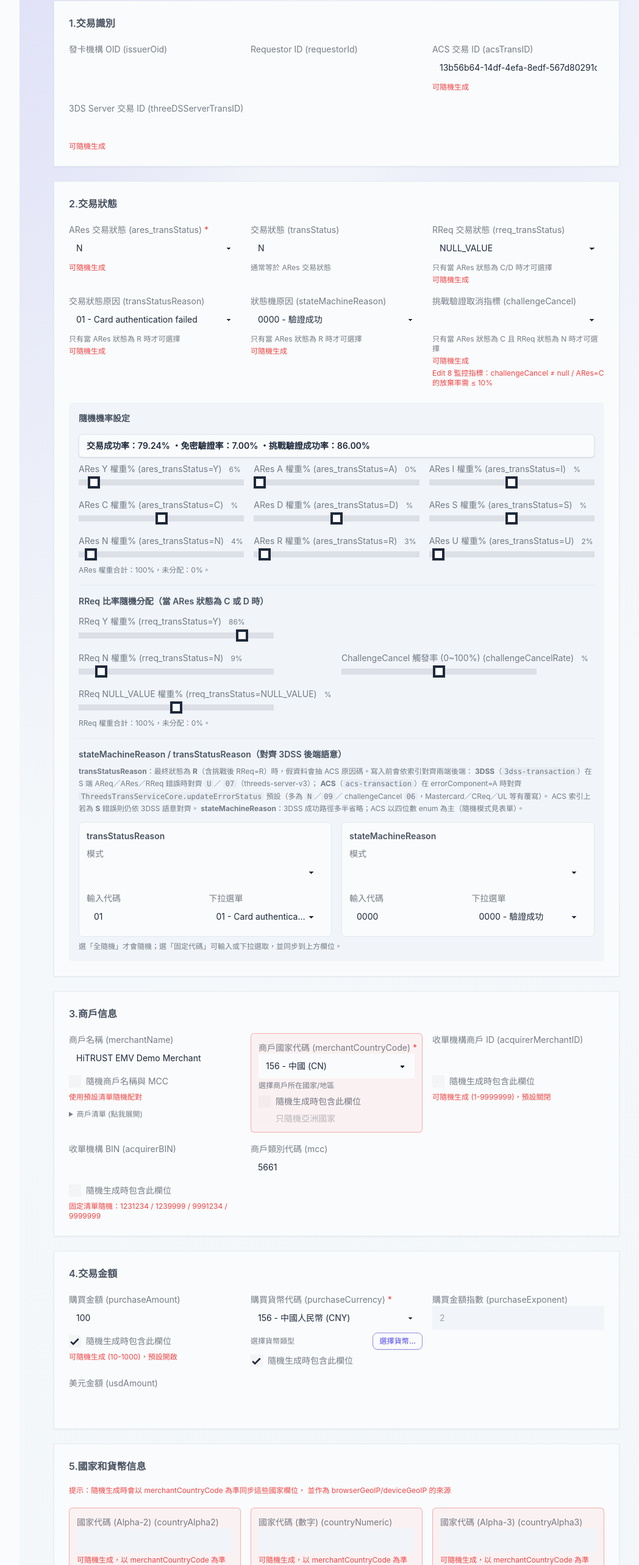
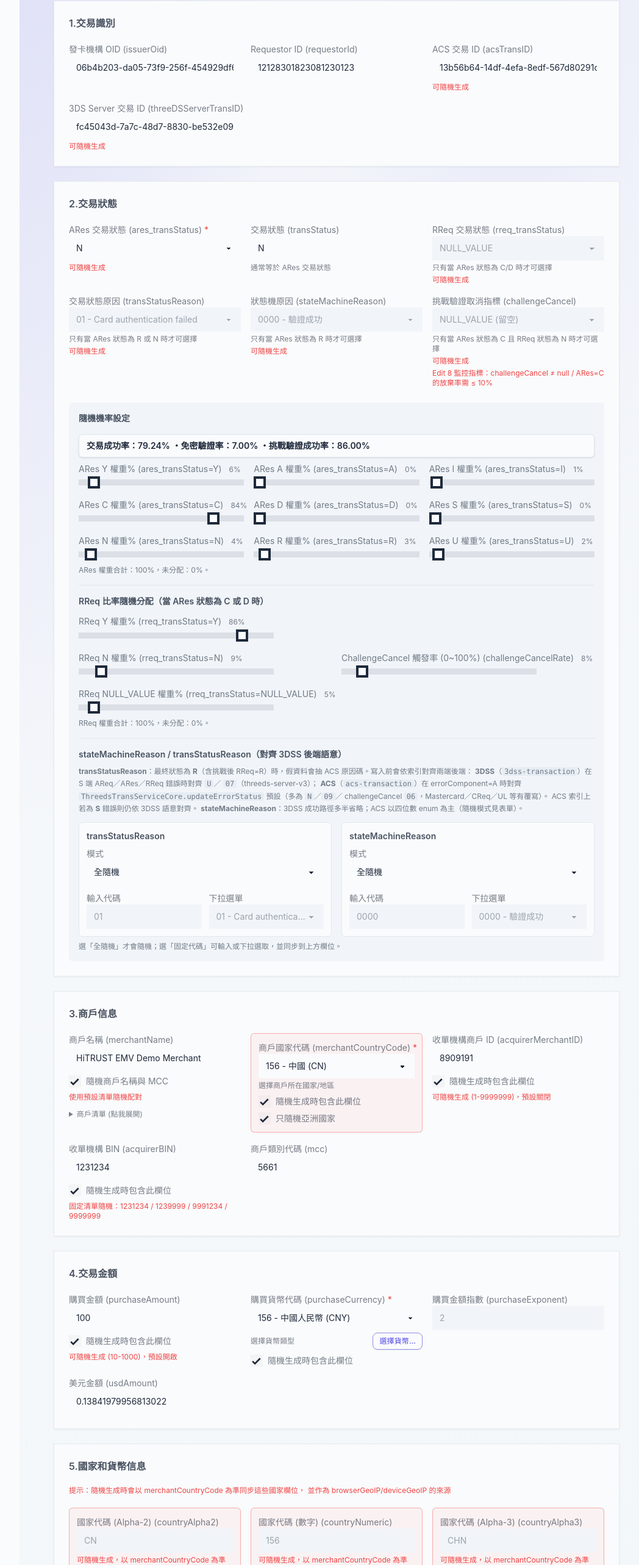
Before and after one commit to xclas721/Grafana-Test-data-ver2, a Vue app: page /test-data/input in a window 1280 px wide. Shown: the part 1697-4263 px from the top of the page at 61% size, without its empty margins (208-1256 px from the left). Built offline with nearby package versions, Linux system fonts and the light colour scheme.

Commit message:
14.chore: 更新 npm 依賴並修正 Test Data 頁型別綁定
npm i 後同步 package-lock；TypeScript 維持 5.9 以通過 vue-tsc。還原 TestDataInputPage 各 section 與 form 欄位對齊，並更新 transStatusReason 說明（ARes R/N）。

```diff
--- a/src/features/test-data/sections/TransactionStatusSection.vue
+++ b/src/features/test-data/sections/TransactionStatusSection.vue
@@ -326,7 +326,7 @@ const reasonModeOptions: SelectOption[] = [
             :disabled="props.disableTransStatusReason || props.transStatusReasonMode === 'random'"
             @update:model-value="(value) => onReasonValueChange('transStatusReason', String(value))"
           />
-          <p class="text-xs text-base-content/60 mt-1">只有當 ARes 狀態為 R 時才可選擇</p>
+          <p class="text-xs text-base-content/60 mt-1">只有當 ARes 狀態為 R 或 N 時才可選擇</p>
           <p class="text-xs text-error mt-1">可隨機生成</p>
         </div>
         <div>
--- a/src/pages/TestDataInputPage.vue
+++ b/src/pages/TestDataInputPage.vue
@@ -177,33 +177,42 @@ function onWriteModeChange(mode: 'manual' | 'scheduled') {
       />
 
       <TransactionIdSection
+        v-model:issuer-oid="form.issuerOid"
+        v-model:requestor-id="form.requestorId"
         v-model:acs-trans-id="form.acsTransId"
-        v-model:three-ds-server-trans-id="form.threeDSServerTransId"
-        v-model:ds-trans-id="form.dsTransId"
-        v-model:enable-acs-trans-id-random="form.enableAcsTransIdRandom"
-        v-model:enable-three-ds-server-trans-id-random="form.enableThreeDSServerTransIdRandom"
-        v-model:enable-ds-trans-id-random="form.enableDsTransIdRandom"
+        v-model:three-d-s-server-trans-id="form.threeDSServerTransId"
       />
 
       <TransactionStatusSection
+        :active-mode="form.mode"
+        v-model:ares-trans-status="form.aresTransStatus"
         v-model:trans-status="form.transStatus"
+        v-model:rreq-trans-status="form.rreqTransStatus"
         v-model:trans-status-reason="form.transStatusReason"
         v-model:state-machine-reason="form.stateMachineReason"
-        v-model:ares-trans-status="form.aresTransStatus"
-        v-model:rreq-trans-status="form.rreqTransStatus"
+        v-model:challenge-cancel="form.challengeCancel"
+        v-model:trans-status-reason-mode="form.transStatusReasonMode"
+        v-model:state-machine-reason-mode="form.stateMachineReasonMode"
+        :disable-rreq-trans-status="form.disableRreqTransStatus"
+        :disable-trans-status-reason="form.disableTransStatusReason"
+        :disable-state-machine-reason="form.disableStateMachineReason"
+        :disable-challenge-cancel="form.disableChallengeCancel"
         v-model:ares-weight-y="form.aresWeightY"
         v-model:ares-weight-n="form.aresWeightN"
+        v-model:ares-weight-r="form.aresWeightR"
+        v-model:ares-weight-c="form.aresWeightC"
+        v-model:ares-weight-d="form.aresWeightD"
         v-model:ares-weight-a="form.aresWeightA"
-        v-model:ares-weight-r="form.aresWeightR"
+        v-model:ares-weight-i="form.aresWeightI"
+        v-model:ares-weight-s="form.aresWeightS"
         v-model:ares-weight-u="form.aresWeightU"
+        v-model:rreq-weight-null="form.rreqWeightNull"
         v-model:rreq-weight-y="form.rreqWeightY"
         v-model:rreq-weight-n="form.rreqWeightN"
-        v-model:rreq-weight-a="form.rreqWeightA"
-        v-model:rreq-weight-r="form.rreqWeightR"
-        v-model:rreq-weight-u="form.rreqWeightU"
+        v-model:challenge-cancel-rate="form.challengeCancelRate"
         :ares-weight-total="aresWeightTotal"
+        :ares-weight-unallocated="aresWeightUnallocated"
         :rreq-weight-total="rreqWeightTotal"
-        :ares-weight-unallocated="aresWeightUnallocated"
         :rreq-weight-unallocated="rreqWeightUnallocated"
         :expected-transaction-success-rate="expectedTransactionSuccessRate"
         :expected-frictionless-rate="expectedFrictionlessRate"
@@ -211,97 +220,130 @@ function onWriteModeChange(mode: 'manual' | 'scheduled') {
       />
 
       <MerchantInfoSection
-        v-model:acquirer-bin="form.acquirerBIN"
-        v-model:acquirer-merchant-id="form.acquirerMerchantID"
         v-model:merchant-name="form.merchantName"
+        v-model:merchant-country-code="form.merchantCountryCode"
+        v-model:acquirer-merchant-id="form.acquirerMerchantId"
+        v-model:acquirer-bin="form.acquirerBin"
         v-model:mcc="form.mcc"
-        v-model:merchant-country-code="form.merchantCountryCode"
-        :disable-card-scheme="disableCardScheme"
+        v-model:enable-acquirer-merchant-id-random="form.enableAcquirerMerchantIdRandom"
+        v-model:enable-acquirer-bin-random="form.enableAcquirerBinRandom"
+        v-model:enable-merchant-country-code-random="form.enableMerchantCountryCodeRandom"
+        v-model:enable-merchant-country-asia-only="form.enableMerchantCountryAsiaOnly"
+        v-model:enable-merchant-random="form.enableMerchantRandom"
       />
 
       <PurchaseAmountSection
         v-model:purchase-amount="form.purchaseAmount"
         v-model:purchase-currency="form.purchaseCurrency"
         v-model:purchase-exponent="form.purchaseExponent"
+        v-model:usd-amount="form.usdAmount"
         v-model:enable-purchase-amount-random="form.enablePurchaseAmountRandom"
         v-model:enable-purchase-currency-random="form.enablePurchaseCurrencyRandom"
         @open-currency-picker="currencyModalVisible = true"
       />
 
       <CountryCurrencySection
-        v-model:cardholder-bill-currency="form.cardholderBillCurrency"
-        v-model:cardholder-bill-exponent="form.cardholderBillExponent"
-        v-model:cardholder-bill-amount="form.cardholderBillAmount"
-        v-model:cardholder-bill-conversion-rate="form.cardholderBillConversionRate"
-        v-model:cardholder-bill-conversion-date="form.cardholderBillConversionDate"
-        v-model:enable-cardholder-bill-currency-random="form.enableCardholderBillCurrencyRandom"
-        v-model:enable-cardholder-bill-exponent-random="form.enableCardholderBillExponentRandom"
-        v-model:enable-cardholder-bill-amount-random="form.enableCardholderBillAmountRandom"
-        v-model:enable-cardholder-bill-conversion-rate-random="
-          form.enableCardholderBillConversionRateRandom
-        "
-        v-model:enable-cardholder-bill-conversion-date-random="
-          form.enableCardholderBillConversionDateRandom
-        "
+        v-model:country-alpha2="form.countryAlpha2"
+        v-model:country-numeric="form.countryNumeric"
+        v-model:country-alpha3="form.countryAlpha3"
+        v-model:country-name="form.countryName"
+        v-model:currency-minor-unit="form.currencyMinorUnit"
+        v-model:currency-name="form.currencyName"
+        v-model:currency-alphabetic-code="form.currencyAlphabeticCode"
+        v-model:currency-numeric-code="form.currencyNumericCode"
       />
 
       <ExchangeRateSection
         v-model:exchange-rate="form.exchangeRate"
-        v-model:enable-exchange-rate-random="form.enableExchangeRateRandom"
+        v-model:exchange-base="form.exchangeBase"
+        v-model:exchange-target="form.exchangeTarget"
+        v-model:currency-code-for-rate="form.currencyCodeForRate"
       />
 
       <CardInfoSection
+        v-model:card-scheme="form.cardScheme"
         v-model:acct-number="form.acctNumber"
-        v-model:card-expiry-date="form.cardExpiryDate"
-        v-model:card-scheme="form.cardScheme"
+        v-model:cardbin6="form.cardbin6"
+        v-model:acct-number-hashed="form.acctNumberHashed"
+        v-model:acct-number-mask="form.acctNumberMask"
+        v-model:cardbin8="form.cardbin8"
+        v-model:enable-card-scheme-random="form.enableCardSchemeRandom"
+        v-model:visa-daf-message-extension="form.visaDafMessageExtension"
+        v-model:mastercard-score="form.mastercardScore"
+        v-model:mastercard-decision="form.mastercardDecision"
+        v-model:mastercard-reason-code1="form.mastercardReasonCode1"
+        v-model:mastercard-reason-code2="form.mastercardReasonCode2"
+        v-model:mastercard-status="form.mastercardStatus"
+        v-model:visa-risk-based-authentication-score="form.visaRiskBasedAuthenticationScore"
         v-model:enable-acct-number-random="form.enableAcctNumberRandom"
-        v-model:enable-card-expiry-date-random="form.enableCardExpiryDateRandom"
-        v-model:enable-card-scheme-random="form.enableCardSchemeRandom"
+        v-model:enable-mastercard-extension="form.enableMastercardExtension"
+        v-model:enable-mastercard-extension-random="form.enableMastercardExtensionRandom"
+        v-model:enable-visa-score-random="form.enableVisaScoreRandom"
+        :disable-card-scheme="disableCardScheme"
         :disable-mastercard-extension="disableMastercardExtension"
         :disable-visa-score-random="disableVisaScoreRandom"
         :show-mastercard-extension="showMastercardExtension"
-        v-model:enable-mastercard-extension="form.enableMastercardExtension"
-        v-model:mastercard-risk-assessment-score="form.mastercardRiskAssessmentScore"
-        v-model:enable-mastercard-risk-assessment-score-random="
-          form.enableMastercardRiskAssessmentScoreRandom
-        "
-        v-model:visa-score="form.visaScore"
-        v-model:enable-visa-score-random="form.enableVisaScoreRandom"
       />
 
       <ThreeDSParamsSection
         v-model:message-category="form.messageCategory"
+        v-model:message-version="form.messageVersion"
         v-model:device-channel="form.deviceChannel"
-        v-model:three-ds-requestor-challenge-ind="form.threeDSRequestorChallengeInd"
+        v-model:three-d-s-requestor-challenge-ind="form.threeDSRequestorChallengeInd"
+        v-model:authentication-method="form.authenticationMethod"
+        v-model:authentication-type="form.authenticationType"
+        v-model:device-ip-address="form.deviceIpAddress"
+        v-model:browser-i-p="form.browserIP"
+        v-model:device-platform="form.devicePlatform"
+        v-model:device-locale="form.deviceLocale"
+        v-model:device-advertising-id="form.deviceAdvertisingId"
+        v-model:three-d-s-comp-ind="form.threeDSCompInd"
+        v-model:merchant-country-code-str="form.merchantCountryCodeStr"
+        v-model:enable-all3-d-s-params-random="form.enableAll3DSParamsRandom"
         v-model:enable-message-category="form.enableMessageCategory"
         v-model:enable-device-channel="form.enableDeviceChannel"
-        v-model:enable-three-ds-requestor-challenge-ind="form.enableThreeDSRequestorChallengeInd"
+        v-model:enable-three-d-s-requestor-challenge-ind="form.enableThreeDSRequestorChallengeInd"
         v-model:enable-authentication-method-random="form.enableAuthenticationMethodRandom"
         v-model:enable-authentication-type-random="form.enableAuthenticationTypeRandom"
         v-model:enable-device-ip-address-random="form.enableDeviceIpAddressRandom"
         v-model:enable-device-platform-random="form.enableDevicePlatformRandom"
         v-model:enable-device-locale-random="form.enableDeviceLocaleRandom"
         v-model:enable-device-advertising-id-random="form.enableDeviceAdvertisingIdRandom"
-        v-model:enable-three-ds-comp-ind-random="form.enableThreeDSCompIndRandom"
+        v-model:enable-three-d-s-comp-ind-random="form.enableThreeDSCompIndRandom"
         v-model:enable-merchant-country-code-str-random="form.enableMerchantCountryCodeStrRandom"
+        v-model:enable-browser-geo-i-p-random="form.enableBrowserGeoIPRandom"
+        v-model:enable-device-geo-i-p-random="form.enableDeviceGeoIPRandom"
       />
 
       <PerformanceSection
-        v-model:interaction-counter="form.interactionCounter"
-        v-model:enable-interaction-counter-random="form.enableInteractionCounterRandom"
+        v-model:performance-path="form.performancePath"
+        v-model:exec-time="form.execTime"
+        v-model:creq-exec-time="form.creqExecTime"
+        v-model:rreq-exec-time="form.rreqExecTime"
+        v-model:rba-exec-time="form.rbaExecTime"
+        v-model:cavv-exec-time="form.cavvExecTime"
+        v-model:otp-exec-time="form.otpExecTime"
+        v-model:enable-exec-time-random="form.enableExecTimeRandom"
+        v-model:enable-creq-exec-time-random="form.enableCreqExecTimeRandom"
+        v-model:enable-rreq-exec-time-random="form.enableRreqExecTimeRandom"
+        v-model:enable-rba-exec-time-random="form.enableRbaExecTimeRandom"
+        v-model:enable-cavv-exec-time-random="form.enableCavvExecTimeRandom"
+        v-model:enable-otp-exec-time-random="form.enableOtpExecTimeRandom"
       />
 
       <ErrorHandlingSection
+        :active-mode="form.mode"
         v-model:enable-batch-error-mix="form.enableBatchErrorMix"
         v-model:batch-error-mix-percent="form.batchErrorMixPercent"
+        v-model:error-component="form.errorComponent"
+        v-model:error-description="form.errorDescription"
+        v-model:error-code="form.errorCode"
+        v-model:error-detail="form.errorDetail"
+        v-model:error-message-type="form.errorMessageType"
       />
     </form>
 
-    <CurrencyModal
-      v-model:visible="currencyModalVisible"
-      :purchase-currency="form.purchaseCurrency"
-      @select="onCurrencySelect"
-    />
+    <CurrencyModal v-model="currencyModalVisible" @select="onCurrencySelect" />
 
     <BulkProgressPanel
       :visible="progress.visible"
```
Also changed, not shown: package.json (+30 -29 lines), 1 other file (tests, documents, lock files or other folders).
